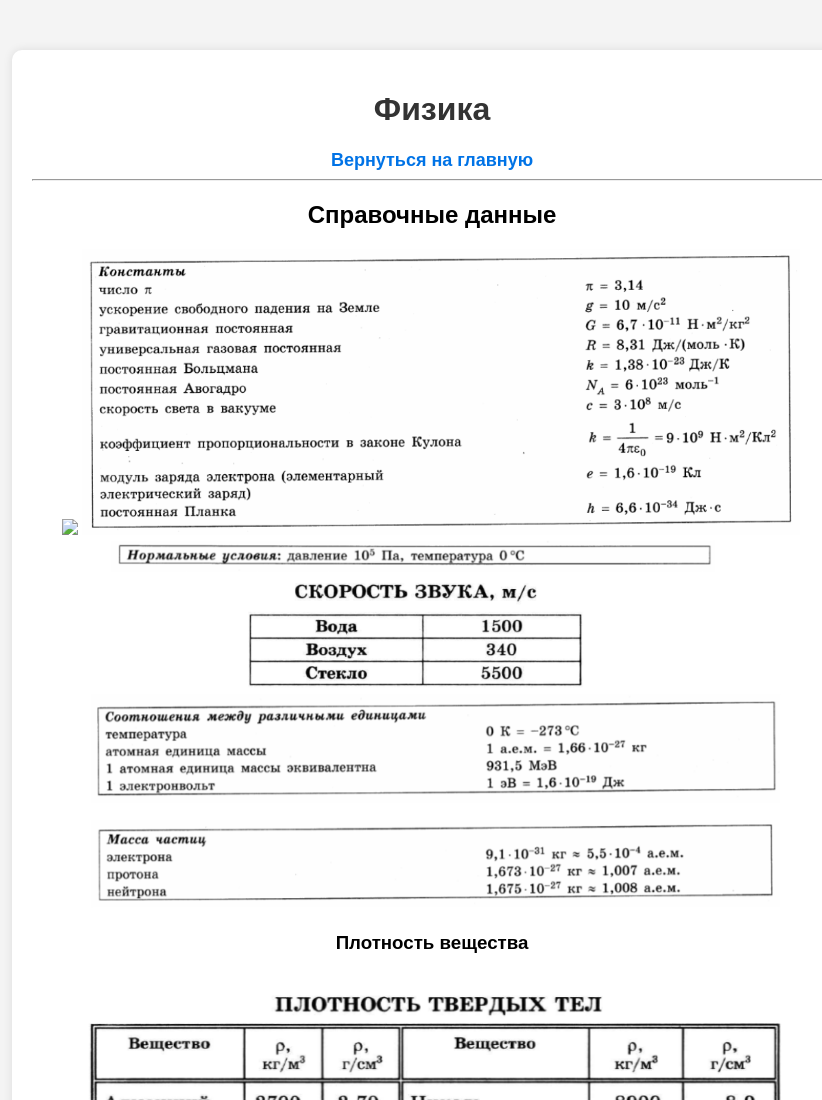
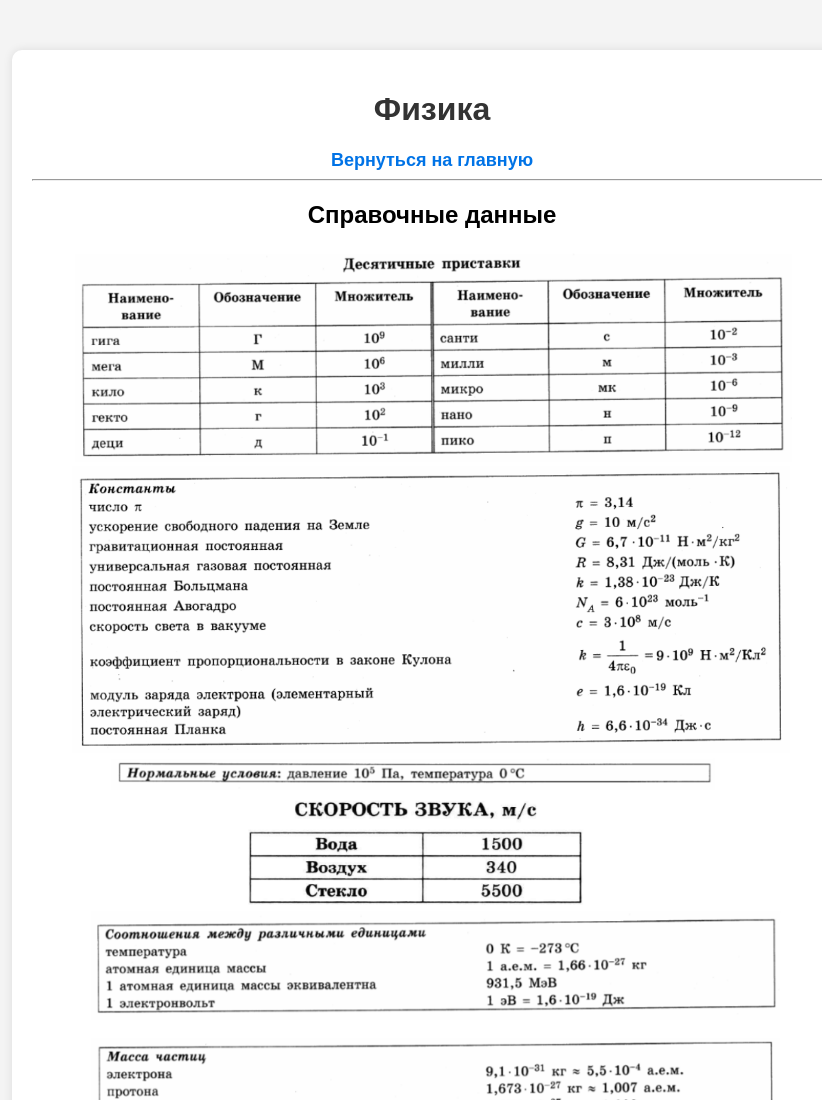
Before and after one commit to artew4/site, a plain HTML site: page physics.html in a window 1280 px wide. Shown: the top 1100 px of the page, without its empty margins (208-1030 px from the left). Drawn offline with nearby package versions, Linux system fonts and the light colour scheme; files whose address does not match are found by name.

Commit message:
Update physics.html

```diff
--- a/physics.html
+++ b/physics.html
@@ -92,7 +92,7 @@
       <hr>
 
        <h2>Справочные данные</h2>
-        <img class="table-img" src="artew4/ad_bar.github.io/img/phys/1.PNG">
+        <img class="table-img" src="img/phys/1.PNG">
         <img class="table-img" src="artew4/ad_bar.github.io/img/phys/2.png">
         <img class="table-img" src="artew4/ad_bar.github.io/img/phys/3.png">
         <h3>Плотность вещества</h3>
```
